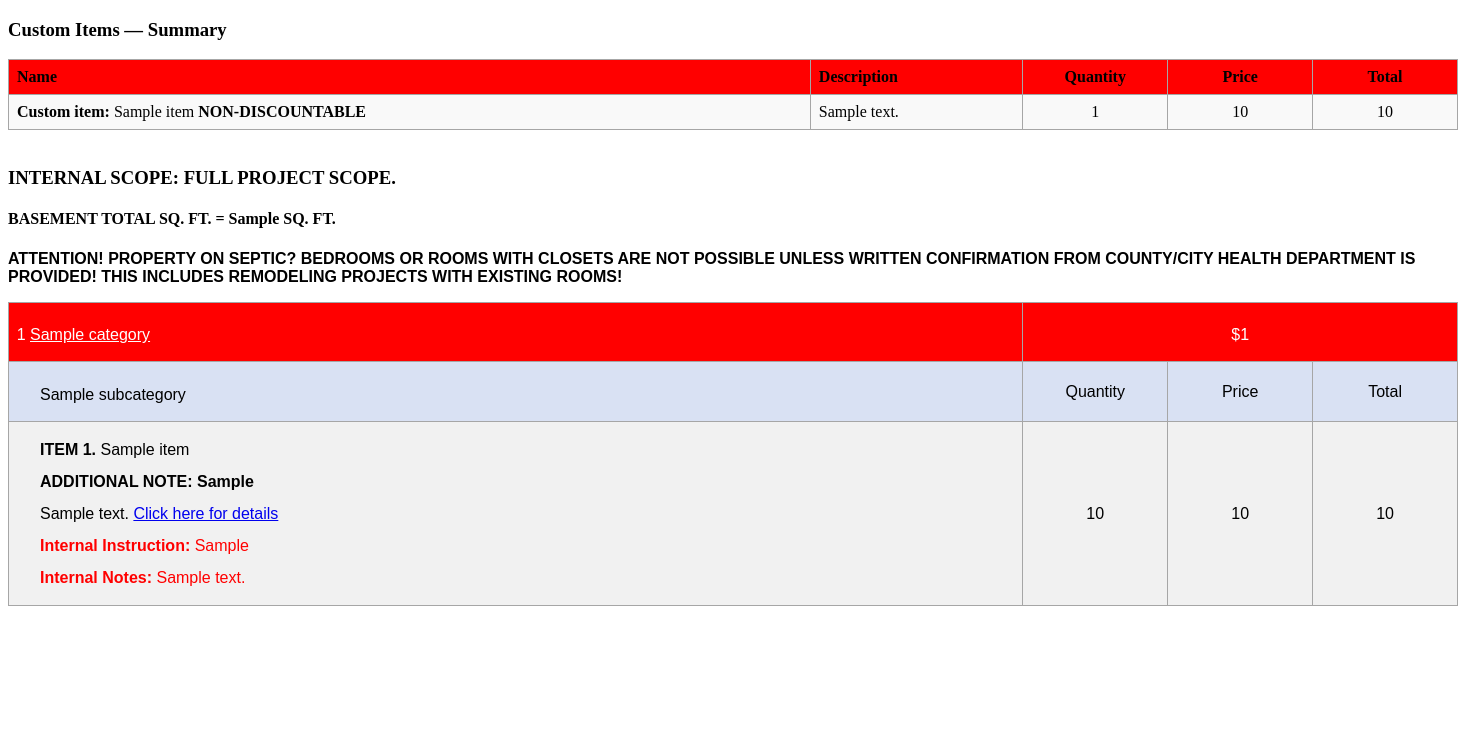
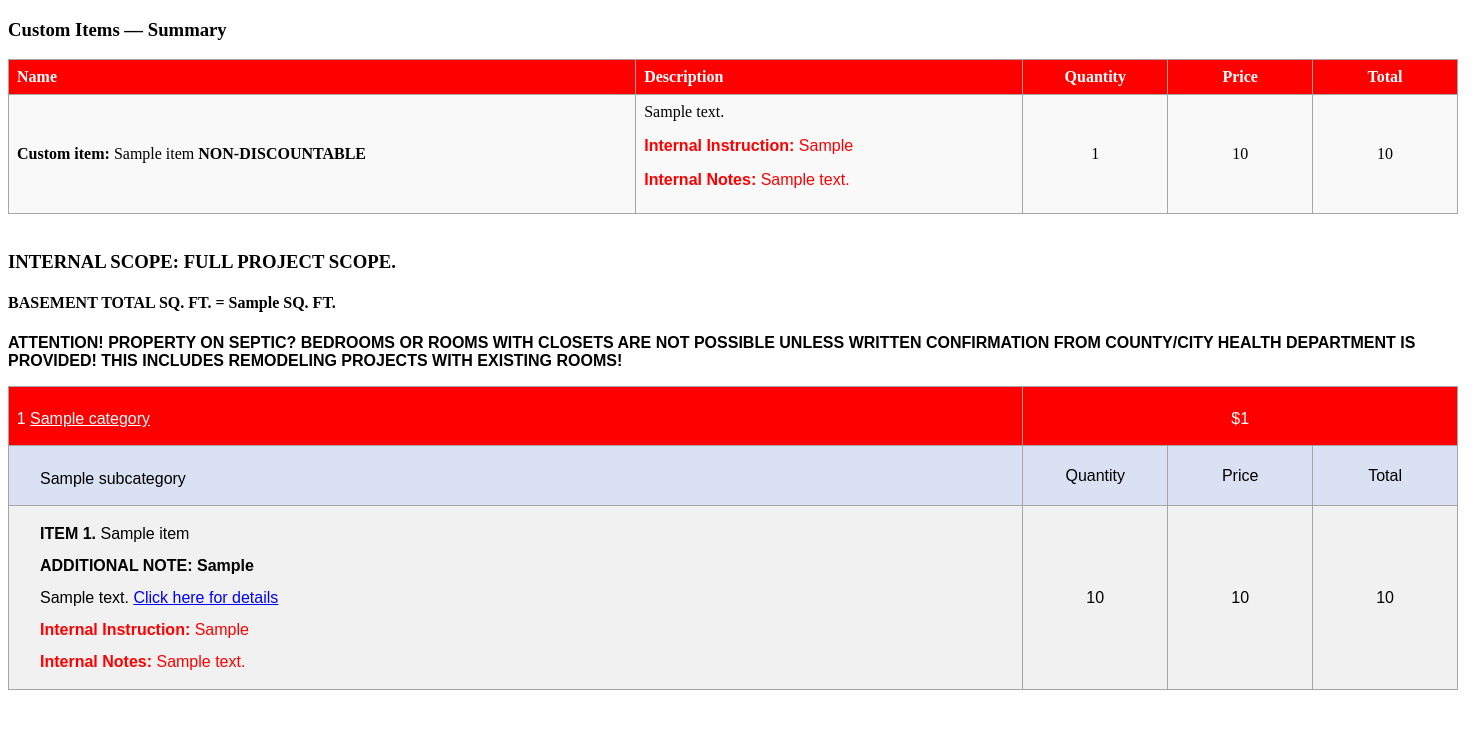
Before and after one commit to t3ddev/pdfer, a Flask app: template app/templates/internalScope.html in a window 1480 px wide. Shown: the top 729 px of the page. Run offline with Flask 3, Linux system fonts and the light colour scheme; the template is opened without the code that fills it: most values are stand-ins (such as "Sample title", 1, 10 or a date in 2020).

Commit message:
fixed internalInstructions internalNotes bags in custom items

```diff
--- a/app/templates/internalScope.html
+++ b/app/templates/internalScope.html
@@ -21,37 +21,36 @@
 
 <body>
 
-<!-- СВОДНАЯ ТАБЛИЦА CUSTOM ITEMS (перед H3) -->
 {% if custom_items and custom_items|length > 0 %}
 <h3>Custom Items — Summary</h3>
 <table class="table" cellspacing="0">
     <thead>
-    <tr class="greyBorder" bgcolor="#FF0000" >
-        <th class="greyBorder" style="padding: 6pt; text-align:left;">Name</th>
-        <th class="greyBorder" style="padding: 6pt; text-align:left;">Description</th>
-        <th class="greyBorder" style="padding: 6pt; text-align:center; width:10%;">Quantity</th>
-        <th class="greyBorder" style="padding: 6pt; text-align:center; width:10%;">Price</th>
-        <th class="greyBorder" style="padding: 6pt; text-align:center; width:10%;">Total</th>
+    <tr class="greyBorder" bgcolor="#FF0000">
+        <th class="greyBorder" style="padding:6pt;color:#ffffff;text-align:left;">Name</th>
+        <th class="greyBorder" style="padding:6pt;color:#ffffff;text-align:left;">Description</th>
+        <th class="greyBorder" style="padding:6pt;color:#ffffff;text-align:center;width:10%;">Quantity</th>
+        <th class="greyBorder" style="padding:6pt;color:#ffffff;text-align:center;width:10%;">Price</th>
+        <th class="greyBorder" style="padding:6pt;color:#ffffff;text-align:center;width:10%;">Total</th>
     </tr>
     </thead>
     <tbody>
     {% for item in custom_items %}
     <tr bgcolor="#F9F9F9">
-        <td class="greyBorder" style="padding: 6pt;">
+        <td class="greyBorder" style="padding:6pt;">
             <b>Custom item:</b> {{ item.name }} <b>NON-DISCOUNTABLE</b>
         </td>
-        <td class="greyBorder" style="padding: 6pt;">
+        <td class="greyBorder" style="padding:6pt;">
             {{ item.longDescription }}
+            {% if item.internalInstructions %}
+            <p class="red"><b>Internal Instruction:</b> {{ item.internalInstructions }}</p>
+            {% endif %}
+            {% if item.internalNotes %}
+            <p class="red"><b>Internal Notes:</b> {{ item.internalNotes }}</p>
+            {% endif %}
         </td>
-        <td class="greyBorder" style="padding: 6pt; text-align:center;">
-            1
-        </td>
-        <td class="greyBorder" style="padding: 6pt; text-align:center;">
-            {{ item.price }}
-        </td>
-        <td class="greyBorder" style="padding: 6pt; text-align:center;">
-            {{ item.total }}
-        </td>
+        <td class="greyBorder" style="padding:6pt;text-align:center;">1</td>
+        <td class="greyBorder" style="padding:6pt;text-align:center;">{{ item.price }}</td>
+        <td class="greyBorder" style="padding:6pt;text-align:center;">{{ item.total }}</td>
     </tr>
     {% endfor %}
     </tbody>
@@ -59,12 +58,8 @@
 <br>
 {% endif %}
 
-<h3>
-    INTERNAL SCOPE: FULL PROJECT SCOPE.
-</h3>
-<h4>
-    BASEMENT TOTAL SQ. FT. = {{data['estimatesInfo'][0]['squareFootage']}} SQ. FT.
-</h4>
+<h3>INTERNAL SCOPE: FULL PROJECT SCOPE.</h3>
+<h4>BASEMENT TOTAL SQ. FT. = {{ data['estimatesInfo'][0]['squareFootage'] }} SQ. FT.</h4>
 <p>
     <b>ATTENTION! PROPERTY ON SEPTIC? BEDROOMS OR ROOMS WITH CLOSETS ARE NOT POSSIBLE UNLESS WRITTEN CONFIRMATION
         FROM COUNTY/CITY HEALTH DEPARTMENT IS PROVIDED! THIS INCLUDES REMODELING PROJECTS WITH EXISTING ROOMS!</b>
@@ -75,11 +70,11 @@
     <tbody>
     <tr class="greyBorder">
         <td class="headerHeight" colspan="3" bgcolor="#FF0000">
-            <p class="headerText font" style="color:white">{{category.id}} <u class="font">{{category.name}}</u></p>
+            <p class="headerText font" style="color:white">{{ category.id }} <u class="font">{{ category.name }}</u></p>
         </td>
         <td class="greyBorder" style="color:white" bgcolor="#FF0000" colspan="4">
-            <div class="flexBox textCenter" style="padding-top: 5pt;">
-                ${{category.totalFormatted}}
+            <div class="flexBox textCenter" style="padding-top:5pt;">
+                ${{ category.totalFormatted }}
             </div>
         </td>
     </tr>
@@ -87,76 +82,66 @@
     {% for subcategory in category.subcategories %}
     <tr class="headerHeight">
         <td class="greyBorder" colspan="3" bgcolor="#D9E1F3">
-            <p class="headerText font" style="padding-left: 30px;">{{subcategory.name}}</p>
+            <p class="headerText font" style="padding-left:30px;">{{ subcategory.name }}</p>
         </td>
-        <td colspan="1" class="greyBorder" bgcolor="#D9E1F3">
-            <p class="flexBox textCenter">Quantity</p>
-        </td>
-        <td colspan="1" class="greyBorder" bgcolor="#D9E1F3">
-            <p class="flexBox textCenter">Price</p>
-        </td>
-        <td colspan="1" class="greyBorder" bgcolor="#D9E1F3">
-            <p class="flexBox textCenter">Total</p>
-        </td>
+        <td colspan="1" class="greyBorder" bgcolor="#D9E1F3"><p class="flexBox textCenter">Quantity</p></td>
+        <td colspan="1" class="greyBorder" bgcolor="#D9E1F3"><p class="flexBox textCenter">Price</p></td>
+        <td colspan="1" class="greyBorder" bgcolor="#D9E1F3"><p class="flexBox textCenter">Total</p></td>
     </tr>
 
     {% for item in subcategory['items'] %}
     {% if not item['omitFromPDF'] %}
     <tr>
-        <!-- Description column -->
+        <!-- Description -->
         <td class="greyBorder" style="width:70%;" colspan="3" bgcolor="#F1F1F1">
-            <div class="paragraphs" style="padding-left: 30px;">
+            <div class="paragraphs" style="padding-left:30px;">
                 {% if item.catelogId == 'Custom' %}
-                <p><b>Custom item:</b> {{item.name}} <b>NON-DISCOUNTABLE</b></p>
-                {{item.longDescription}}
+                <p><b>Custom item:</b> {{ item.name }} <b>NON-DISCOUNTABLE</b></p>
+                {{ item.longDescription }}
                 {% else %}
-                <p><b>ITEM {{item.catelogId}}.</b> {{item.name}}</p>
+                <p><b>ITEM {{ item.catelogId }}.</b> {{ item.name }}</p>
                 {% if item.additionalInfo != "" %}
-                <p><b>ADDITIONAL NOTE: {{item.additionalInfo}}</b></p>
+                <p><b>ADDITIONAL NOTE: {{ item.additionalInfo }}</b></p>
                 {% endif %}
-                {{item.longDescription}}
+                {{ item.longDescription }}
+                <a href="https://info.basementremodeling.com/guide_details/{{ item.permanentId }}">Click here for details</a>
+                {% endif %}
 
-                <a href="https://info.basementremodeling.com/guide_details/{{item.permanentId}}">Click here for details</a>
-
-                <!-- NEW: опциональные строки красным -->
+                <!-- ALWAYS show Internal* lines for any item type -->
                 {% if item.internalInstructions %}
                 <p class="red"><b>Internal Instruction:</b> {{ item.internalInstructions }}</p>
                 {% endif %}
                 {% if item.internalNotes %}
                 <p class="red"><b>Internal Notes:</b> {{ item.internalNotes }}</p>
                 {% endif %}
-                {% endif %}
             </div>
         </td>
 
-        <!-- Quantity column -->
+        <!-- Quantity -->
         <td class="greyBorder" bgcolor="#F1F1F1" style="width:10%;">
             {% if item.catelogId == 'Custom' %}
             <p class="flexBox textCenter">1</p>
             {% else %}
-            <p class="flexBox textCenter">{{item.quantity}}</p>
+            <p class="flexBox textCenter">{{ item.quantity }}</p>
             {% endif %}
         </td>
 
-        <!-- Price column (ВСЕГДА показываем) -->
+        <!-- Price -->
         <td class="greyBorder" bgcolor="#F1F1F1" style="width:10%;">
             <p class="flexBox textCenter">{{ item.price }}</p>
         </td>
 
-        <!-- Totals column (ВСЕГДА показываем) -->
+        <!-- Total -->
         <td class="greyBorder" bgcolor="#F1F1F1" style="width:10%;">
-            <p class="flexBox textCenter">
-                {{ item.total }}
-            </p>
+            <p class="flexBox textCenter">{{ item.total }}</p>
         </td>
     </tr>
     {% endif %}
-    {% endfor %} <!-- Items -->
-
-    {% endfor %} <!-- Subcategories -->
+    {% endfor %} <!-- items -->
+    {% endfor %} <!-- subcats -->
     </tbody>
 </table>
-{% endfor %} <!-- Categories -->
+{% endfor %} <!-- categories -->
 
 </body>
 </html>
```
